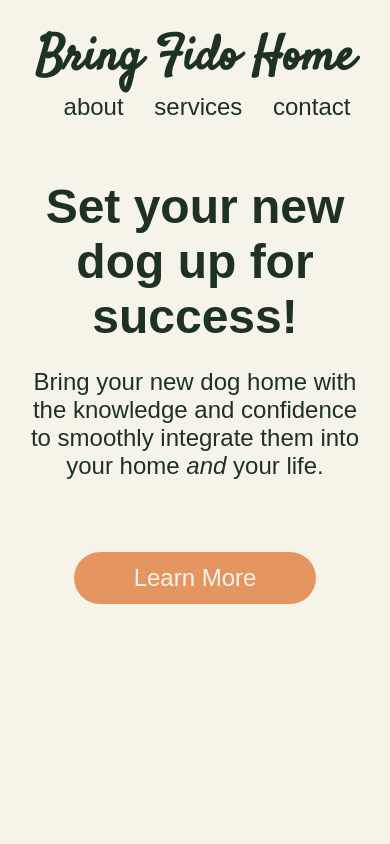
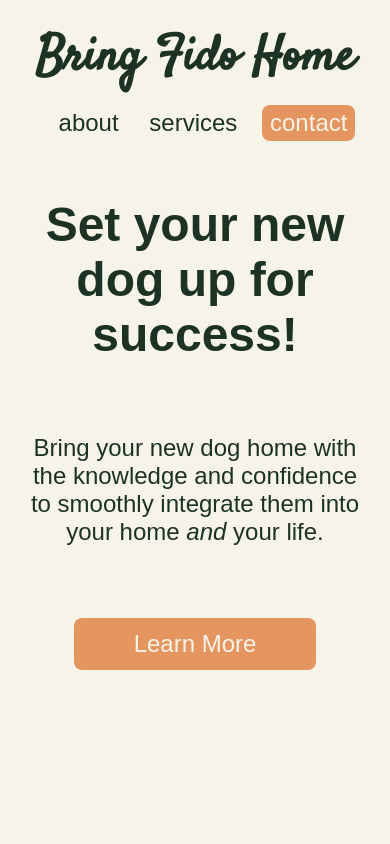
Before and after one commit to p-ssanders/bring-fido-home, a plain HTML site: page index.html in a window 390 px wide. Shown: the top 844 px of the page. Drawn offline with Linux system fonts and the light colour scheme.

Commit message:
button styles

```diff
--- a/index.html
+++ b/index.html
@@ -20,7 +20,7 @@
           <ul>
             <li><a href="#about">about</a></li>
             <li><a href="#services">services</a></li>
-            <li><a href="#contact">contact</a></li>
+            <li><a href="#contact"><button>contact</button></a></li>
           </ul>
         </nav>
       </header>
@@ -44,7 +44,7 @@
           <h2>Have you heard that bringing a new dog home is like bringing home a baby?</h2>
           <h3>Well, after having done both, it kind of is!</h3>
           <p> They are a lot of work, and there is a learning curve to overcome so that both your family and your new dog happily coexist.</p>
-          <p><a href="#services"><button>How We Help</button></a></p>
+          <p><a href="#services"><button class="inverse">How We Help</button></a></p>
         </div>
       </div>
     </section>
--- a/styles.css
+++ b/styles.css
@@ -38,7 +38,6 @@ section {
 a {
   color: inherit;
   text-decoration: none;
-  font-size: 1em;
 }
 
 a:hover {
@@ -59,12 +58,21 @@ p {
 button {
   background-color: var(--accent-color);
   color: var(--bg-color);
-  border-radius: 30px;
+  border-radius: 8px;
+  transition: background-color 200ms ease;
   border-width: 0;
   font-size: 1.25em;
   padding: .5em 2.5em;
   margin: 1em 0em;
   cursor: pointer;
+}
+
+button:hover {
+  background-color: var(--bg-color-secondary);
+}
+
+button.inverse:hover {
+  background-color: var(--fg-color);
 }
 
 @media (max-width: 500px) {
@@ -181,6 +189,37 @@ section#splash > header ul {
 section#splash > header ul > li {
   display: inline;
   margin-left: 1em;
+}
+
+section#splash > header ul > li:has(button) {
+  margin-left: .75em;
+}
+
+section#splash > header ul > li button {
+  padding: .75rem 1rem;
+  margin: 0.5em 0em;
+  background-color: var(--accent-color);
+  border-radius: 8px;
+  transition: background-color 200ms ease;
+  font-size: 1em;
+}
+
+@media (max-width: 500px) {
+  section#splash > header ul > li button {
+    padding: .25rem .5rem;
+  }
+}
+
+section#splash > header ul > li button:hover {
+  background-color: var(--bg-color-secondary);
+}
+
+section#splash > header ul > li button > a {
+  color: var(--bg-color);
+}
+
+section#splash h2 {
+  margin-bottom: 1em;
 }
 
 section#about {
```
